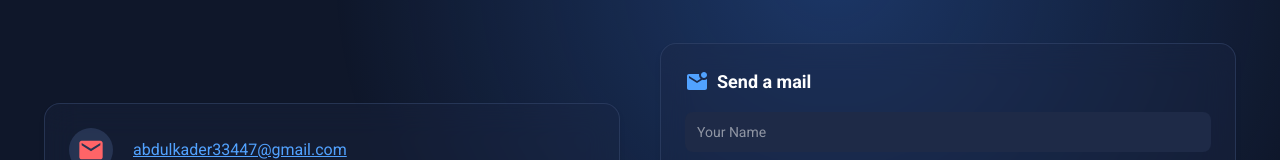
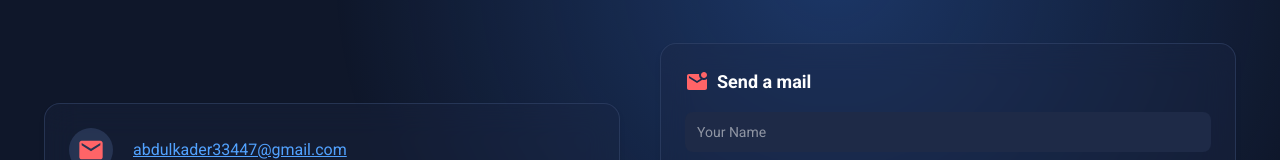
Before and after one commit to abdulkader33447/portfolio, a React (Vite) app: page /connect in a window 1280 px wide. Shown: the part 237-397 px from the top of the page. Built offline with nearby package versions, Linux system fonts and the light colour scheme.

Commit message:
changed mail icon color

```diff
--- a/src/Home/Pages/Connect/Connect.jsx
+++ b/src/Home/Pages/Connect/Connect.jsx
@@ -103,7 +103,7 @@ const Connect = () => {
         className="sm:ml-0 mx-auto text-center lg:mt-40 md:mt-30 mt-10 lg:scroll-mt-40 md:scroll-mt-35 scroll-mt-25 border border-[#3b4c74]/50 bg-[#1e2a47]/30 backdrop-blur-lg rounded-2xl sm:p-6 p-4 shadow-md  w-11/12 sm:w-xl"
       >
         <div className="flex items-center gap-2 mb-4">
-          <MdMarkEmailUnread className="size-6 text-blue-400" />
+          <MdMarkEmailUnread className="size-6 text-red-400" />
           <h2 className="text-lg font-bold">Send a mail</h2>
         </div>
 
```
